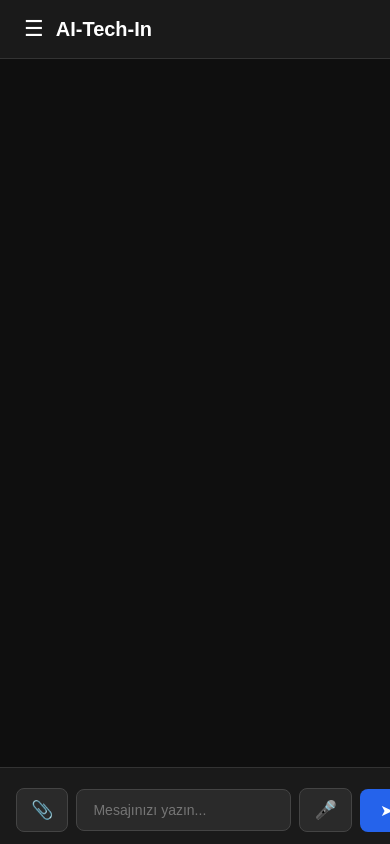
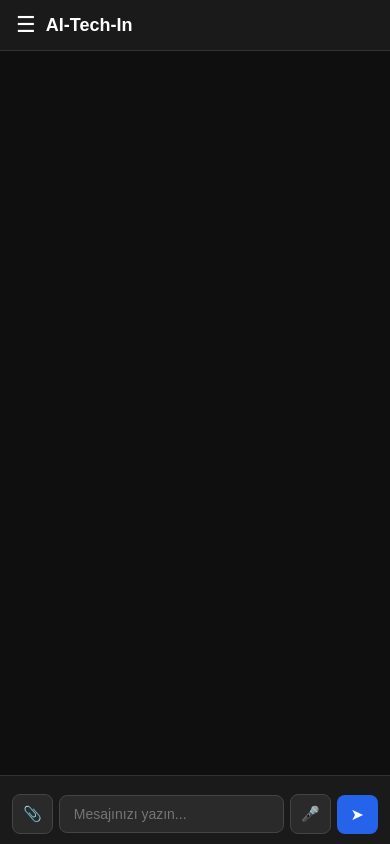
Before and after one commit to AytekinM86/ai-tech-in, a Flask app: page / in a window 390 px wide. Run offline with Flask 3, Linux system fonts and the light colour scheme.

Commit message:
Update index.html

```diff
--- a/templates/index.html
+++ b/templates/index.html
@@ -6,50 +6,47 @@
     <title>AI-Tech-In</title>
     <style>
         * { margin: 0; padding: 0; box-sizing: border-box; }
-        body { font-family: Arial, sans-serif; background: #0f0f0f; color: #e0e0e0; display: flex; height: 100vh; }
+        body { font-family: Arial, sans-serif; background: #0f0f0f; color: #e0e0e0; display: flex; height: 100vh; overflow: hidden; }
         .sidebar { width: 260px; background: #1a1a1a; border-right: 1px solid #333; display: flex; flex-direction: column; padding: 16px; transition: all 0.3s; }
         .sidebar h2 { color: #fff; font-size: 18px; margin-bottom: 20px; }
         .new-chat-btn { background: #2563eb; color: #fff; border: none; padding: 10px; border-radius: 8px; cursor: pointer; width: 100%; margin-bottom: 16px; font-size: 14px; }
-        .new-chat-btn:hover { background: #1d4ed8; }
         .chat-list { flex: 1; overflow-y: auto; }
         .chat-item { padding: 10px; border-radius: 8px; cursor: pointer; font-size: 13px; color: #ccc; margin-bottom: 4px; display: flex; justify-content: space-between; align-items: center; }
         .chat-item:hover { background: #2a2a2a; }
         .chat-item.active { background: #2563eb22; color: #fff; }
-        .chat-item .del { cursor: pointer; font-size: 12px; opacity: 0.5; margin-left: 6px; flex-shrink: 0; }
-        .chat-item .del:hover { opacity: 1; color: #ef4444; }
+        .chat-item .del { cursor: pointer; font-size: 12px; opacity: 0.5; margin-left: 6px; }
         .chat-title { overflow: hidden; text-overflow: ellipsis; white-space: nowrap; flex: 1; }
-        .main { flex: 1; display: flex; flex-direction: column; overflow: hidden; }
-        .header { padding: 16px 24px; border-bottom: 1px solid #333; background: #1a1a1a; display: flex; align-items: center; gap: 12px; }
-        .header h1 { font-size: 20px; color: #fff; }
-        .menu-btn { display: none; background: none; border: none; color: #fff; font-size: 22px; cursor: pointer; }
-        .messages { flex: 1; overflow-y: auto; padding: 24px; display: flex; flex-direction: column; gap: 16px; }
-        .message { max-width: 75%; padding: 12px 16px; border-radius: 12px; font-size: 14px; line-height: 1.6; white-space: pre-wrap; }
+        .main { flex: 1; display: flex; flex-direction: column; overflow: hidden; min-width: 0; }
+        .header { padding: 12px 16px; border-bottom: 1px solid #333; background: #1a1a1a; display: flex; align-items: center; gap: 10px; flex-shrink: 0; }
+        .header h1 { font-size: 18px; color: #fff; }
+        .menu-btn { display: none; background: none; border: none; color: #fff; font-size: 22px; cursor: pointer; flex-shrink: 0; }
+        .messages { flex: 1; overflow-y: auto; padding: 16px; display: flex; flex-direction: column; gap: 12px; }
+        .message { max-width: 80%; padding: 10px 14px; border-radius: 12px; font-size: 14px; line-height: 1.6; white-space: pre-wrap; word-break: break-word; }
         .user-msg { background: #2563eb; color: #fff; align-self: flex-end; border-radius: 12px 12px 4px 12px; }
         .bot-msg { background: #252525; color: #e0e0e0; align-self: flex-start; border-radius: 12px 12px 12px 4px; }
-        .input-area { padding: 16px 24px; border-top: 1px solid #333; background: #1a1a1a; display: flex; flex-direction: column; gap: 8px; }
-        .file-preview { display: flex; flex-wrap: wrap; gap: 8px; }
-        .file-tag { background: #2a2a2a; border: 1px solid #444; padding: 4px 10px; border-radius: 20px; font-size: 12px; color: #aaa; display: flex; align-items: center; gap: 6px; }
-        .file-tag span { cursor: pointer; color: #888; }
-        .input-row { display: flex; gap: 8px; align-items: center; }
-        .attach-btn { background: #2a2a2a; border: 1px solid #444; padding: 10px 14px; border-radius: 8px; color: #aaa; cursor: pointer; font-size: 18px; }
-        .attach-btn:hover { background: #333; }
-        .input-row input[type=text] { flex: 1; background: #2a2a2a; border: 1px solid #444; color: #e0e0e0; padding: 12px 16px; border-radius: 8px; font-size: 14px; outline: none; }
-        .input-row input[type=text]:focus { border-color: #2563eb; }
-        .send-btn { background: #2563eb; color: #fff; border: none; padding: 12px 20px; border-radius: 8px; cursor: pointer; font-size: 16px; }
-        .send-btn:hover { background: #1d4ed8; }
+        .input-area { padding: 12px 16px; border-top: 1px solid #333; background: #1a1a1a; flex-shrink: 0; }
+        .file-preview { display: flex; flex-wrap: wrap; gap: 6px; margin-bottom: 8px; }
+        .file-tag { background: #2a2a2a; border: 1px solid #444; padding: 3px 8px; border-radius: 20px; font-size: 11px; color: #aaa; display: flex; align-items: center; gap: 4px; }
+        .input-row { display: flex; gap: 6px; align-items: center; }
+        .icon-btn { background: #2a2a2a; border: 1px solid #444; padding: 10px 12px; border-radius: 8px; color: #aaa; cursor: pointer; font-size: 16px; flex-shrink: 0; }
+        .icon-btn:hover { background: #333; }
+        .icon-btn.listening { background: #ef444422; border-color: #ef4444; color: #ef4444; }
+        .msg-input { flex: 1; background: #2a2a2a; border: 1px solid #444; color: #e0e0e0; padding: 10px 14px; border-radius: 8px; font-size: 14px; outline: none; min-width: 0; }
+        .msg-input:focus { border-color: #2563eb; }
+        .send-btn { background: #2563eb; color: #fff; border: none; padding: 10px 16px; border-radius: 8px; cursor: pointer; font-size: 18px; flex-shrink: 0; }
         .typing { color: #888; font-size: 13px; }
         .overlay { display: none; position: fixed; top: 0; left: 0; width: 100%; height: 100%; background: rgba(0,0,0,0.5); z-index: 99; }
-        .mic-btn { background: #2a2a2a; border: 1px solid #444; padding: 10px 14px; border-radius: 8px; color: #aaa; cursor: pointer; font-size: 18px; }
-        .mic-btn.listening { background: #ef444422; border-color: #ef4444; color: #ef4444; }
 
         @media (max-width: 768px) {
             .menu-btn { display: block; }
             .sidebar { position: fixed; left: -280px; top: 0; height: 100%; z-index: 100; width: 260px; }
             .sidebar.open { left: 0; }
             .overlay.open { display: block; }
-            .message { max-width: 90%; font-size: 13px; }
-            .input-area { padding: 12px 16px; }
-            .messages { padding: 16px; }
+            .message { max-width: 88%; font-size: 13px; }
+            .input-area { padding: 10px 12px; }
+            .messages { padding: 12px; }
+            .icon-btn { padding: 10px 10px; font-size: 15px; }
+            .send-btn { padding: 10px 14px; font-size: 16px; }
         }
     </style>
 </head>
@@ -65,16 +62,16 @@
     <div class="main">
         <div class="header">
             <button class="menu-btn" onclick="toggleSidebar()">☰</button>
-            <h1 id="chatTitle">AI-Tech-In</h1>
+            <h1>AI-Tech-In</h1>
         </div>
         <div class="messages" id="messages"></div>
         <div class="input-area">
             <div class="file-preview" id="filePreview"></div>
             <div class="input-row">
-                <label class="attach-btn" for="fileInput">📎</label>
+                <label class="icon-btn" for="fileInput">📎</label>
                 <input type="file" id="fileInput" multiple accept=".pdf,.txt,.jpg,.jpeg,.png,.webp" style="display:none" onchange="handleFiles()">
-                <input type="text" id="msgInput" placeholder="Mesajınızı yazın..." onkeydown="if(event.key==='Enter') sendMsg()">
-                <button class="mic-btn" id="micBtn" onclick="toggleMic()">🎤</button>
+                <input class="msg-input" type="text" id="msgInput" placeholder="Mesajınızı yazın..." onkeydown="if(event.key==='Enter') sendMsg()">
+                <button class="icon-btn" id="micBtn" onclick="toggleMic()">🎤</button>
                 <button class="send-btn" onclick="sendMsg()">➤</button>
             </div>
         </div>
@@ -94,10 +91,6 @@
             const utter = new SpeechSynthesisUtterance(text);
             utter.lang = 'az-AZ';
             utter.rate = 1;
-            utter.pitch = 1;
-            const voices = window.speechSynthesis.getVoices();
-            const azVoice = voices.find(v => v.lang.startsWith('az'));
-            if (azVoice) utter.voice = azVoice;
             window.speechSynthesis.speak(utter);
         }
 
@@ -106,13 +99,10 @@
                 alert('Brauzeriniz mikrofonu dəstəkləmir.');
                 return;
             }
-            if (isListening) {
-                recognition.stop();
-                return;
-            }
+            if (isListening) { recognition.stop(); return; }
             voiceMode = true;
-            const SpeechRecognition = window.SpeechRecognition || window.webkitSpeechRecognition;
-            recognition = new SpeechRecognition();
+            const SR = window.SpeechRecognition || window.webkitSpeechRecognition;
+            recognition = new SR();
             recognition.lang = 'az-AZ';
             recognition.continuous = false;
             recognition.interimResults = false;
@@ -121,9 +111,8 @@
                 document.getElementById('micBtn').classList.add('listening');
                 document.getElementById('micBtn').textContent = '🔴';
             };
-            recognition.onresult = (event) => {
-                const text = event.results[0][0].transcript;
-                document.getElementById('msgInput').value = text;
+            recognition.onresult = (e) => {
+                document.getElementById('msgInput').value = e.results[0][0].transcript;
                 sendMsg();
             };
             recognition.onend = () => {
@@ -164,9 +153,7 @@
                         currentChat = chats.length > 0 ? 0 : null;
                         document.getElementById('messages').innerHTML = '';
                         if (currentChat === 0) loadChat(0);
-                    } else if (currentChat > i) {
-                        currentChat--;
-                    }
+                    } else if (currentChat > i) currentChat--;
                     saveChats();
                     renderSidebar();
                 };
@@ -207,8 +194,7 @@
         }
 
         function handleFiles() {
-            const input = document.getElementById('fileInput');
-            selectedFiles = Array.from(input.files);
+            selectedFiles = Array.from(document.getElementById('fileInput').files);
             renderFilePreview();
         }
 
@@ -268,10 +254,7 @@
             addBubble('assistant', data.response);
             saveChats();
 
-            if (voiceMode) {
-                speak(data.response);
-                voiceMode = false;
-            }
+            if (voiceMode) { speak(data.response); voiceMode = false; }
 
             selectedFiles = [];
             renderFilePreview();
```
